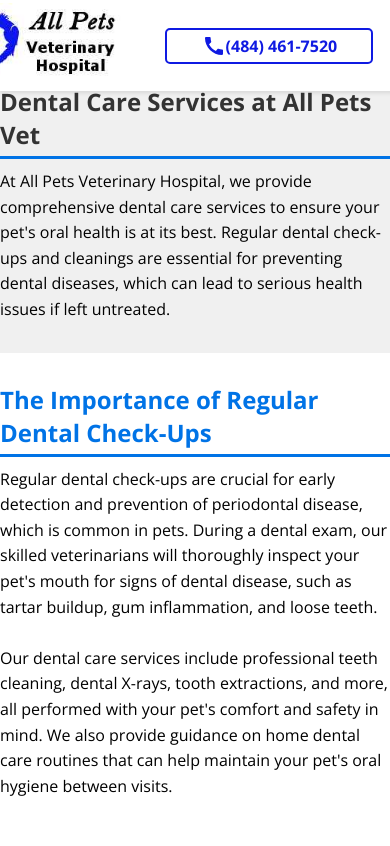
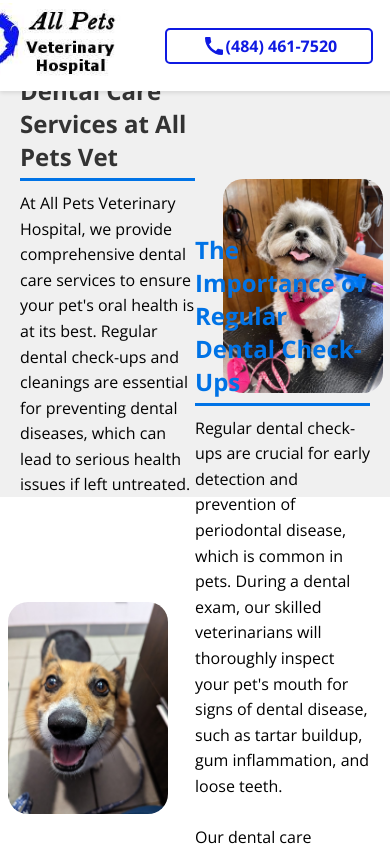
Before and after one commit to CodeJeffreyG/apv-website, a React (Create React App) app: page /services/dental-care in a window 390 px wide. Shown: the top 846 px of the page. Built offline with nearby package versions, Linux system fonts and the light colour scheme.

Commit message:
sevices: media queries changed image size

```diff
--- a/src/components/vet-services/firstAndSecondSection.css
+++ b/src/components/vet-services/firstAndSecondSection.css
@@ -74,36 +74,63 @@
 }
 
 .text-container p {
-  max-width: 600px; /* Adjust this value as needed */
+  max-width: 50rem; /* Adjust this value as needed */
   margin: 0;
   line-height: 1.6;
 }
 
+@media (min-width: 1024px) {
+  .section-one h1,
+  .section-two h2 {
+    font-size: 36px; /* Increase the font size for larger screens */
+    margin-bottom: 15px; /* Optionally adjust the margin */
+    padding-bottom: 10px; /* Optionally adjust the padding */
+  }
+
+  .text-container p {
+    max-width: 50rem;
+    font-size: 19px; /* Increase the paragraph font size for readability */
+  }
+
+  .pet-image {
+    width: 25rem; /* Increase the width of the image */
+    height: auto; /* Adjust height automatically based on the width to maintain aspect ratio */
+  }
+}
+
 @media (max-width: 768px) {
   .section {
-    flex-direction: column;
-    height: auto;
+    flex-direction: row; /* Arrange items in a row instead of a column */
+    height: 50vh; /* Set each section to full viewport height */
   }
 
   .section .text-container,
   .section .image-container {
-    flex: none;
-    width: 100%;
-    padding: 10px 0; /* Adjust padding for smaller screens */
+    flex: 1; /* Allocate equal space to both containers */
+    height: 100%; /* Ensure each container takes the full height of the section */
+    display: flex; /* Enable flex display for alignment */
+    align-items: center; /* Center items vertically */
+    justify-content: center; /* Center items horizontally */
+  }
+
+  .section .text-container {
+    padding: 0 20px; /* Add some padding for text readability */
+  }
+
+  .section .image-container {
+    display: flex; /* Ensure the image container is displayed as flex */
+    justify-content: center; /* Center the image horizontally */
+    align-items: center; /* Center the image vertically */
   }
 
   .pet-image {
-    display: none;
-    width: auto; /* Adjust image width to fit its container */
-    max-height: 200px; /* Adjust max height for smaller screens */
+    width: 10rem; /* Ensure the image does not exceed its container's width */
+    /* Ensure the image does not exceed its container's height */
+    height: auto; /* Cover the container while preserving the aspect ratio */
   }
 
   .text-container p {
-    max-width: 100%; /* Allow text to fill the container on smaller screens */
-  }
-
-  .section-two h2 {
-    display: flex;
-    justify-self: center;
+    text-align: left; /* Align the text to the left */
+    max-width: none; /* Remove the max-width restriction */
   }
 }
```
